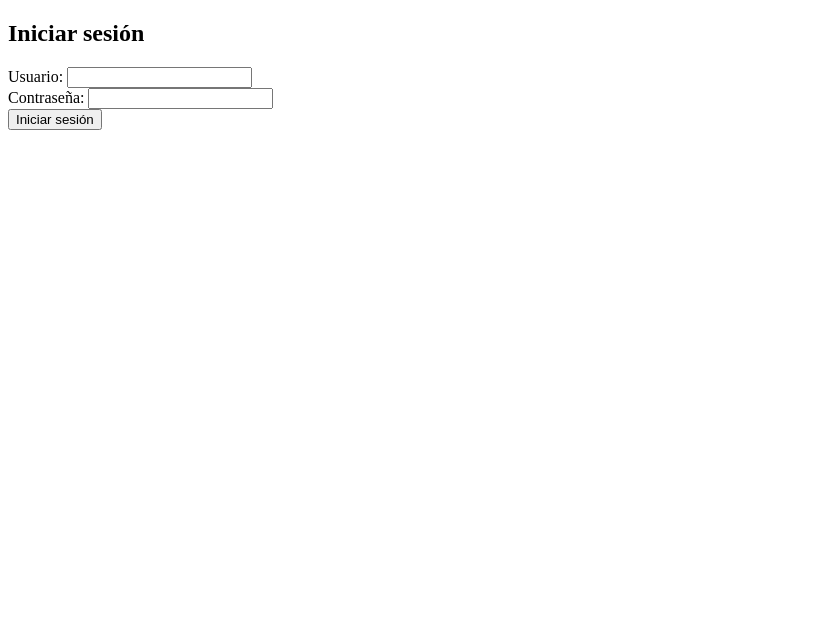
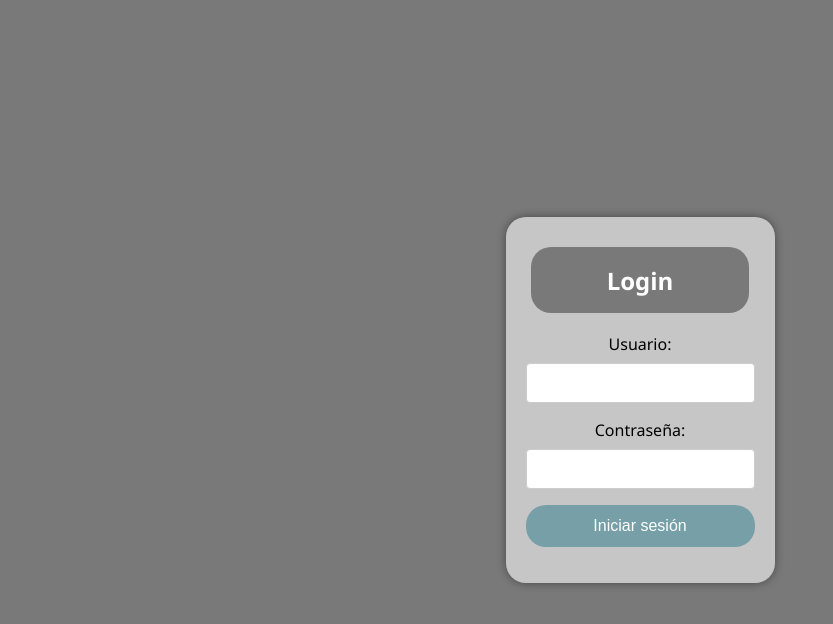
Before and after one commit to moccodevs/simpleChat, a website: page public/index.html in a window 1280 px wide. Shown: the whole page, without its empty margins (0-833 px from the left). Drawn offline with nearby package versions, Linux system fonts and the light colour scheme; no server answers.

Commit message:
nuevo front end para login

```diff
--- a/config.server.js
+++ b/config.server.js
@@ -1,4 +1,4 @@
 module.exports = {
-    serverUrl: 'localhost',
+    serverUrl: '192.168.1.44',
     serverPort: 3000,
   };
--- a/package.json
+++ b/package.json
@@ -4,7 +4,7 @@
   "description": "",
   "main": "index.js",
   "scripts": {
-    "start": "set TZ=America/Argentina/Buenos_Aires && nodemon index.js",
+    "start": "set TZ=America/Argentina/Buenos_Aires && node index.js",
     "test": "echo \"Error: no test specified\" && exit 1"
   },
   "author": "",
--- a/public/index.html
+++ b/public/index.html
@@ -1,24 +1,102 @@
-<!-- index.html -->
+<style>
+
+body {
+  margin: 0;
+  padding: 0;
+  font-family: 'Arial', sans-serif;
+  background-color: #797979;
+  display: flex;
+  align-items: center;
+  justify-content: center;
+  height: 100vh;
+}
+
+.login-container {
+  background-color: #ffffff93;
+  box-shadow: 0 0 10px rgba(0, 0, 0, 0.404);
+  padding: 20px;
+  border-radius: 20px;
+  text-align: center;
+}
+
+#login-box {
+            width: 220px;
+            max-width: 95%;
+            margin: 10px auto;
+            background-color: #00000063;
+            border-radius: 20px;
+            overflow: hidden;
+            text-align: center;
+            /* height: calc(30vh - 30px); Resta 30px para dejar espacio para el #messages-container y el margen superior */
+        }
+
+h1 {
+  color: #ffffff;
+      font-size: x-large;
+      font-family: 'Segoe UI', Tahoma, Geneva, Verdana, sans-serif;
+}
+
+form {
+  display: flex;
+  flex-direction: column;
+  margin-top: 20px;
+}
+
+label {
+  font-size: medium;
+  font-family: 'Segoe UI', Tahoma, Geneva, Verdana, sans-serif;
+  color: #000000;
+  margin-bottom: 8px;
+}
+
+input {
+  padding: 10px;
+  margin-bottom: 16px;
+  border: 1px solid #ccc;
+  border-radius: 4px;
+  font-size: 16px;
+}
+
+button {
+  background-color: #00677967;
+  color: #fff;
+  padding: 12px;
+  border: none;
+  border-radius: 20px;
+  cursor: pointer;
+  font-size: 16px;
+
+}
+
+button:hover {
+  background-color: #00e1ff73;
+  color:rgb(255, 255, 255)
+}
+</style>
 <!DOCTYPE html>
-<html lang="es">
+<html lang="en">
 <head>
     <meta charset="UTF-8">
     <meta name="viewport" content="width=device-width, initial-scale=1.0">
-  <title>Iniciar sesión</title>
+    <link rel="stylesheet" href="styles.css">
+    <title>Login Elegante</title>
 </head>
 <body>
-  <h2>Iniciar sesión</h2>
-  <form method="POST">
+    <div class="login-container">
+      <div id="login-box">
+        <h1>Login</h1>
+      </div>
+        <form action="#" method="post">
             <label for="usuario">Usuario:</label>
             <input type="text" id="usuario" name="usuario" required>
-    <br>
+
             <label for="contrasena">Contraseña:</label>
             <input type="password" id="contrasena" name="contrasena" required>
-    <br>
-    <button id="send-button" type="submit">Iniciar sesión</button>
+
+            <button type="submit" id="send-button">Iniciar sesión</button>
         </form>
+    </div>
     <script src="https://code.jquery.com/jquery-3.6.4.min.js"></script>
     <script src="/loginLogic.js"></script>
 </body>
-
 </html>
```
Also changed, not shown: index.js (+5 -2 lines), public/amigosLogic.js (+28 -6 lines), public/chatFront.html (+28 -3 lines), public/chatLogic.js (+9 -7 lines). Lines whose indentation alone changed are shown as unchanged.
